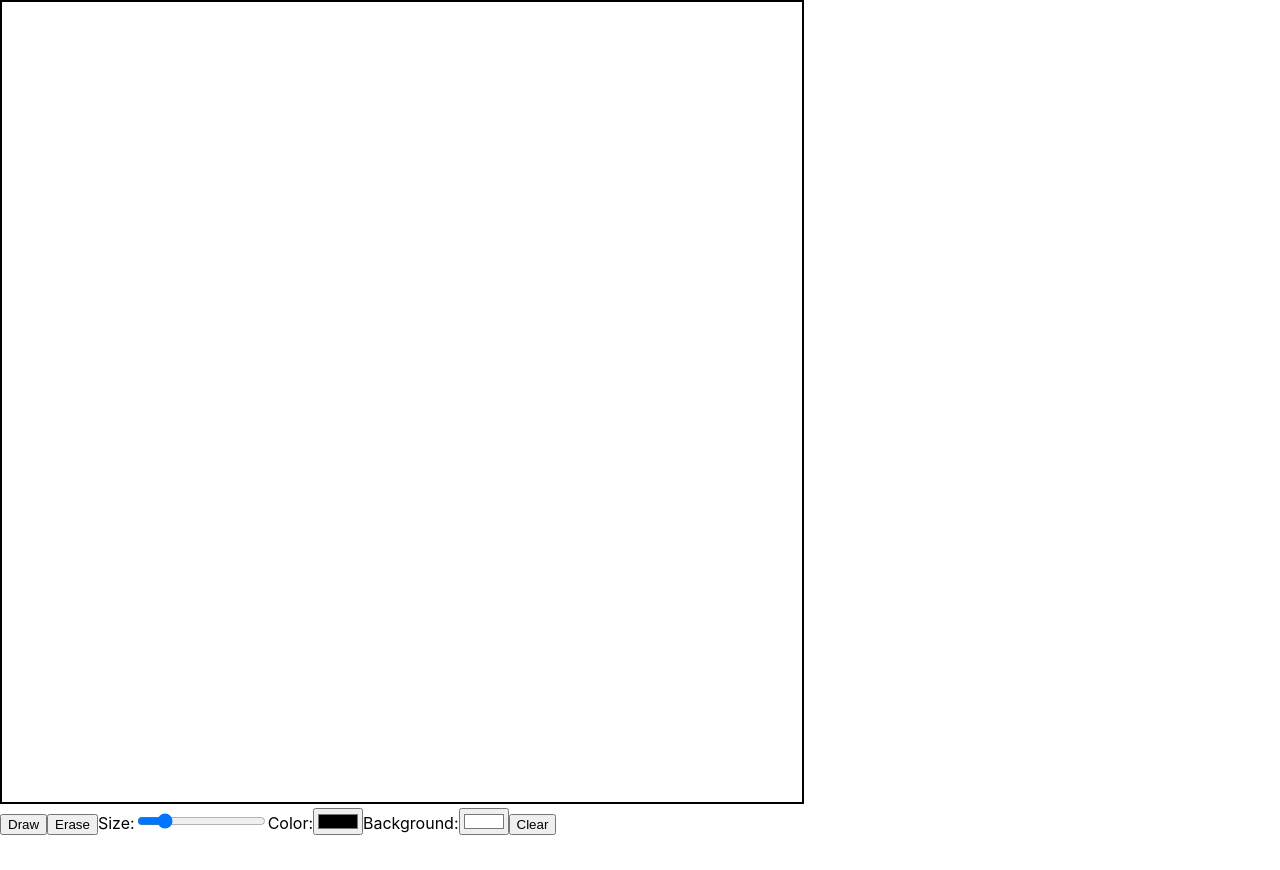
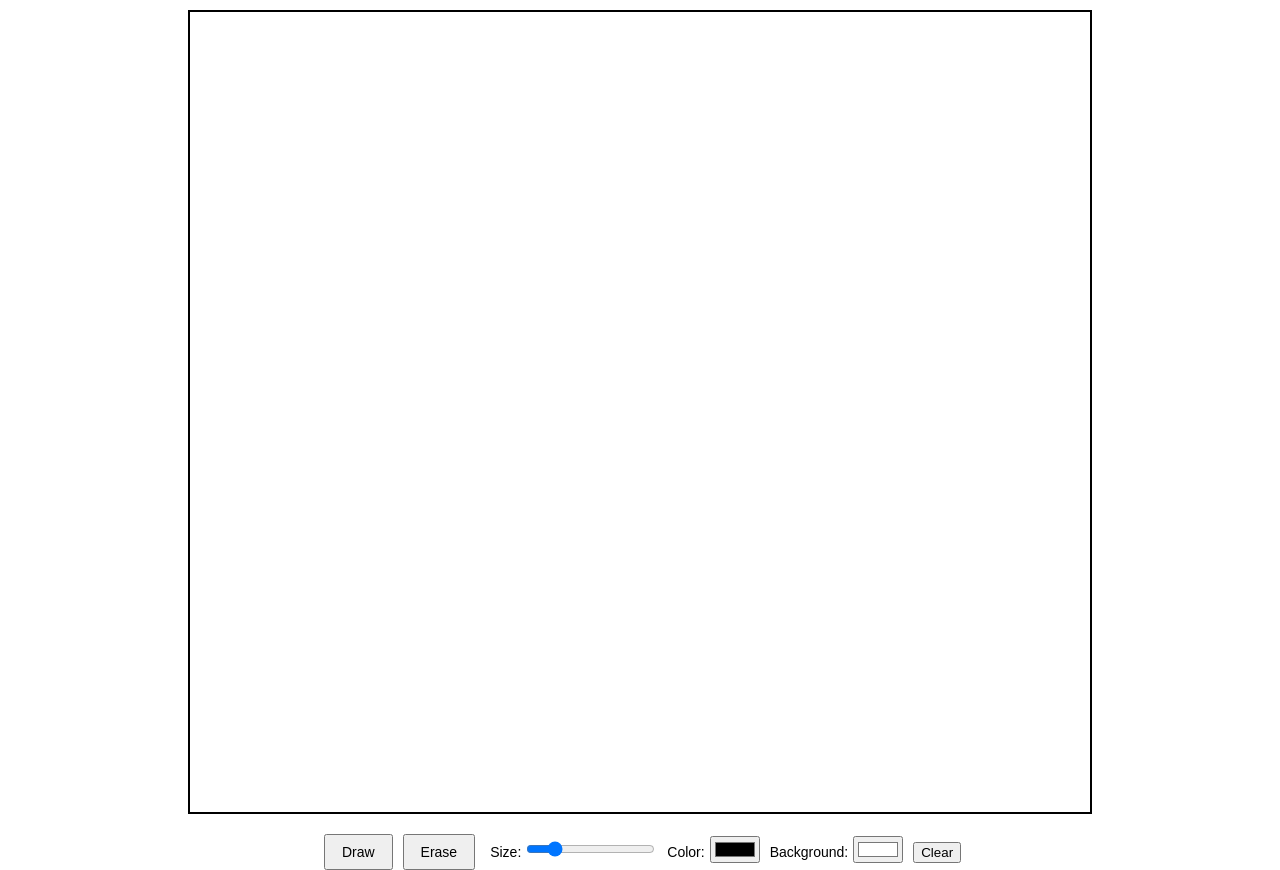
Before and after one commit to CarlosAguilella/nombre-de-tu-proyecto-canvas-new, a React (Create React App) app: page / in a window 1280 px wide. Before the commit the page ends 835 px from the top, so only its background shows below. Built offline with nearby package versions, Linux system fonts and the light colour scheme.

Commit message:
Estilos css

```diff
--- a/src/App.js
+++ b/src/App.js
@@ -2,13 +2,10 @@ import React, { useEffect, useRef, useState, useCallback } from 'react';
 
 const App = () => {
   const canvasRef = useRef(null);
-  const ctxRef = useRef(null);
+  const ctxRef = useRef(canvasRef.current?.getContext('2d'));
   const [canvasx, setCanvasX] = useState(0);
   const [canvasy, setCanvasY] = useState(0);
-  const [lastMouseX, setLastMouseX] = useState(0);
-  const [lastMouseY, setLastMouseY] = useState(0);
-  const [mouseX, setMouseX] = useState(0);
-  const [mouseY, setMouseY] = useState(0);
+  const [mouseCoordinates, setMouseCoordinates] = useState({ x: 0, y: 0 });
   const [mouseDown, setMouseDown] = useState(false);
   const [toolType, setToolType] = useState('draw');
   const [brushSize, setBrushSize] = useState(10);
@@ -31,30 +28,18 @@ const App = () => {
     setBackgroundColor(color);
   };
 
-  useEffect(() => {
-    const canvas = canvasRef.current;
-    const ctx = canvas.getContext('2d');
-    ctxRef.current = ctx;
-
-    const { left, top } = canvas.getBoundingClientRect();
-    setCanvasX(left);
-    setCanvasY(top);
-
-    const handleMouseDown = (e) => {
+  const handleMouseDown = useCallback((e) => {
     const x = parseInt(e.clientX - canvasx);
     const y = parseInt(e.clientY - canvasy);
-      setLastMouseX(x);
-      setMouseX(x);
-      setLastMouseY(y);
-      setMouseY(y);
+    setMouseCoordinates({ x, y });
     setMouseDown(true);
-    };
+  }, [canvasx, canvasy]);
 
-    const handleMouseUp = () => {
+  const handleMouseUp = useCallback(() => {
     setMouseDown(false);
-    };
+  }, []);
 
-    const handleMouseMove = (e) => {
+  const handleMouseMove = useCallback((e) => {
     const x = parseInt(e.clientX - canvasx);
     const y = parseInt(e.clientY - canvasy);
 
@@ -68,16 +53,22 @@ const App = () => {
         ctxRef.current.globalCompositeOperation = 'destination-out';
         ctxRef.current.lineWidth = brushSize;
       }
-        ctxRef.current.moveTo(lastMouseX, lastMouseY);
+      ctxRef.current.moveTo(mouseCoordinates.x, mouseCoordinates.y);
       ctxRef.current.lineTo(x, y);
       ctxRef.current.lineJoin = ctxRef.current.lineCap = 'round';
       ctxRef.current.stroke();
     }
-      setMouseX(x);
-      setMouseY(y);
-      setLastMouseX(x);
-      setLastMouseY(y);
-    };
+    setMouseCoordinates({ x, y });
+  }, [canvasx, canvasy, mouseDown, toolType, brushSize, strokeColor, mouseCoordinates]);
+
+  useEffect(() => {
+    const canvas = canvasRef.current;
+    const ctx = canvas.getContext('2d');
+    ctxRef.current = ctx;
+
+    const { left, top } = canvas.getBoundingClientRect();
+    setCanvasX(left);
+    setCanvasY(top);
 
     canvas.addEventListener('mousedown', handleMouseDown);
     canvas.addEventListener('mouseup', handleMouseUp);
@@ -88,46 +79,71 @@ const App = () => {
       canvas.removeEventListener('mouseup', handleMouseUp);
       canvas.removeEventListener('mousemove', handleMouseMove);
     };
-  }, [canvasRef, canvasx, canvasy, ctxRef, lastMouseX, lastMouseY, mouseX, mouseY, toolType, brushSize, strokeColor]);
+  }, [canvasRef, handleMouseDown, handleMouseUp, handleMouseMove]);
 
   const handleClear = () => {
     ctxRef.current.clearRect(0, 0, canvasRef.current.width, canvasRef.current.height);
   };
 
   return (
-    <div>
-      <canvas ref={canvasRef} id="canvas" width={800} height={800} style={{ border: '2px solid', backgroundColor: backgroundColor }}></canvas>
-      <div>
-        <button onClick={() => handleUseTool('draw')}>Draw</button>
-        <button onClick={() => handleUseTool('erase')}>Erase</button>
-        <label>Size:</label>
+    <div style={{ display: 'flex', flexDirection: 'column', alignItems: 'center', fontFamily: 'Arial, sans-serif' }}>
+      <canvas
+        ref={canvasRef}
+        id="canvas"
+        width={900}
+        height={800}
+        style={{
+          border: '2px solid',
+          backgroundColor: backgroundColor,
+          margin: '10px',
+        }}
+      ></canvas>
+      <div style={{ marginTop: '10px' }}>
+        <button style={buttonStyle} onClick={() => handleUseTool('draw')}>
+          Draw
+        </button>
+        <button style={buttonStyle} onClick={() => handleUseTool('erase')}>
+          Erase
+        </button>
+        <label style={labelStyle}>Size:</label>
         <input
           type="range"
           min="1"
           max="50"
           value={brushSize}
           onChange={(e) => handleBrushSizeChange(parseInt(e.target.value))}
+          style={{ marginLeft: '5px' }}
         />
-        <label>Color:</label>
+        <label style={labelStyle}>Color:</label>
         <input
           type="color"
           value={strokeColor}
           onChange={(e) => handleColorChange(e.target.value)}
+          style={{ marginLeft: '5px' }}
         />
-        <label>Background:</label>
+        <label style={labelStyle}>Background:</label>
         <input
           type="color"
           value={backgroundColor}
           onChange={(e) => handleBackgroundColorChange(e.target.value)}
+          style={{ marginLeft: '5px' }}
         />
-        <input
-          type="button"
-          value="Clear"
-          onClick={handleClear}
-        />
+        <input type="button" value="Clear" onClick={handleClear} style={{ marginLeft: '10px', cursor: 'pointer' }} />
       </div>
     </div>
   );
 };
 
+const buttonStyle = {
+  padding: '8px 16px',
+  margin: '0 5px',
+  fontSize: '14px',
+  cursor: 'pointer',
+};
+
+const labelStyle = {
+  marginLeft: '10px',
+  fontSize: '14px',
+};
+
 export default App;
```
Lines whose indentation alone changed are shown as unchanged.
